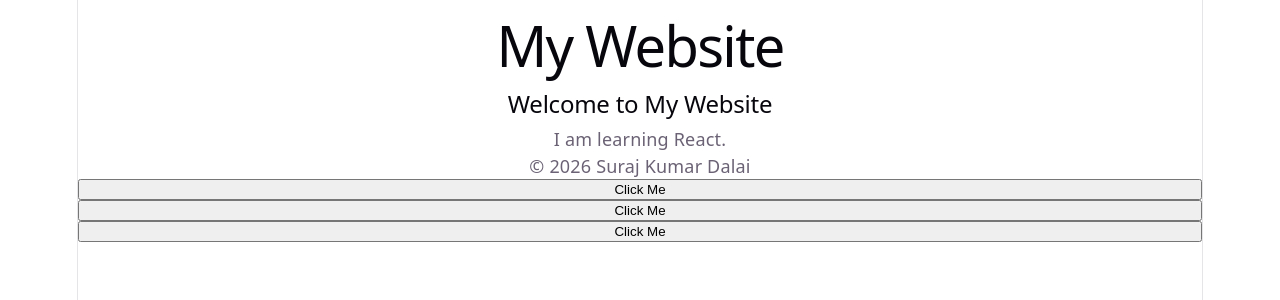
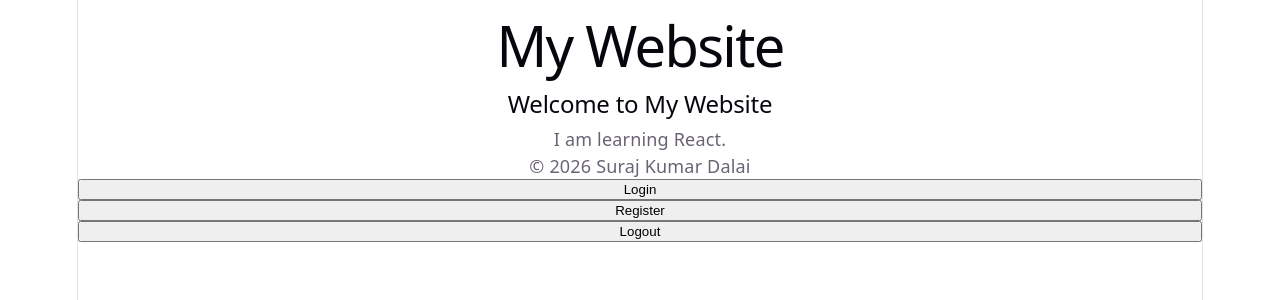
Before and after one commit to SurajKumarDalai/react-learning, a React (Vite) app: page / in a window 1280 px wide. Shown: the top 300 px of the page. Built offline with nearby package versions, Linux system fonts and the light colour scheme.

Commit message:
Learn React props and props destructuring

```diff
--- a/src/App.jsx
+++ b/src/App.jsx
@@ -9,9 +9,9 @@ function App(){
     <Navbar />
     <Hero />
     <Footer />
-    <Button />
-    <Button />
-    <Button />
+    <Button text = "Login" />
+    <Button text = "Register" />
+    <Button text = "Logout" />
     </>
   );
 }
--- a/src/components/Button.jsx
+++ b/src/components/Button.jsx
@@ -1,5 +1,5 @@
-function Button(){
+function Button({text}){
 
-    return <button>Click Me</button>
+    return <button>{text}</button>
 }
 export default Button;
```
